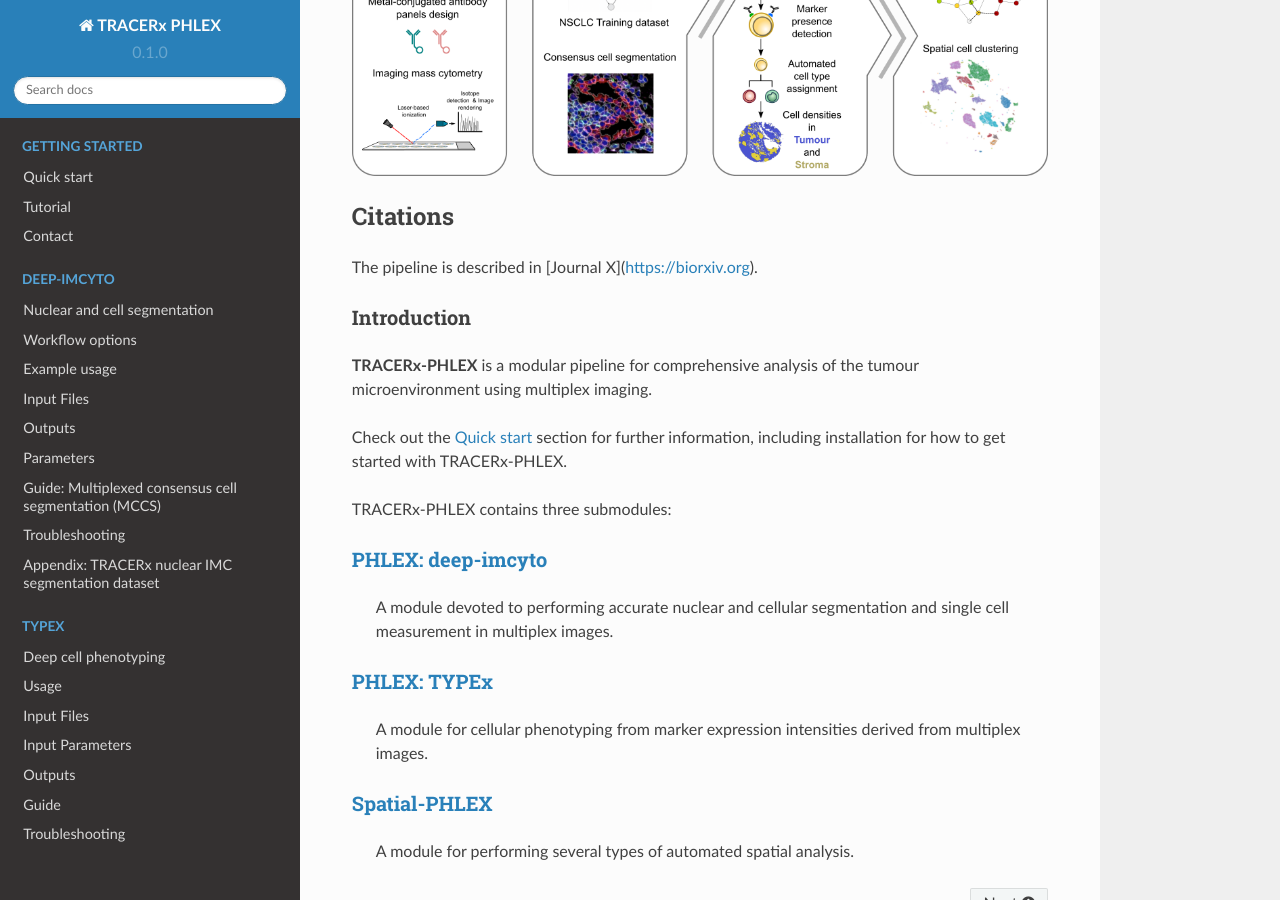
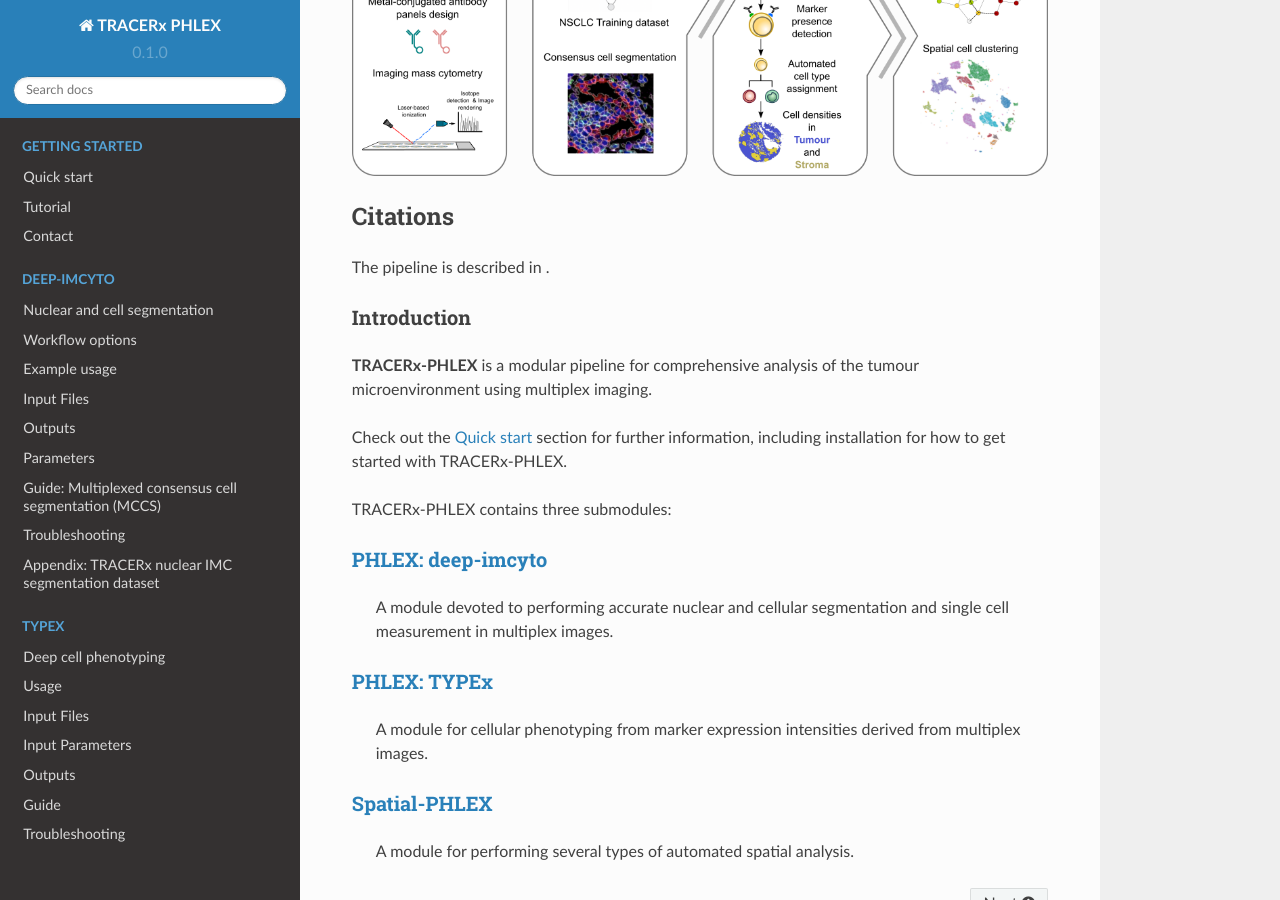
Before and after one commit to FrancisCrickInstitute/TRACERx-PHLEX, a Sphinx documentation site: the page built from docs/source/index.rst, in a window 1280 px wide and 900 px high, scrolled down 413 px. Built offline with Sphinx 7.4.7 and the Read the Docs theme 2.0.0, drawn with Linux system fonts in a browser that asks for light colours.

Commit message:
Update index.rst

```diff
--- a/docs/source/index.rst
+++ b/docs/source/index.rst
@@ -8,9 +8,10 @@ TRACERx-PHLEX: One-stop pipeline for robust multiplexed imaging analyses
 .. image:: _files/images/figure1_zoo_wbg.png
         :width: 700
         :alt: Alternative text
+
 Citations
 +++++++++++++++
-The pipeline is described in [Journal X](https://biorxiv.org).
+The pipeline is described in .
 
 
 Introduction
```
